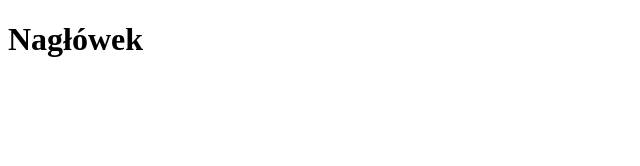
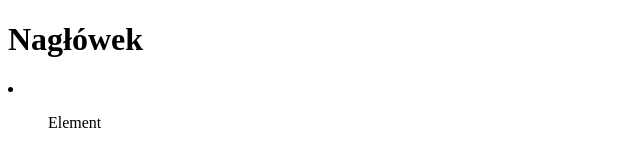
Before and after one commit to annamichalowska/Repository-GoIT-course-AM, a plain HTML site: page index.html in a window 1280 px wide. Shown: the full height of the page, 0-640 px from the left. Drawn offline with Linux system fonts and the light colour scheme.

Commit message:
add list

```diff
--- a/index.html
+++ b/index.html
@@ -8,5 +8,10 @@
   </head>
   <body>
     <h1>Nagłówek</h1>
+    <li>
+      <ul>
+        Element
+      </ul>
+    </li>
   </body>
 </html>
```
